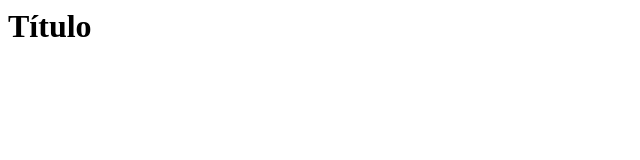
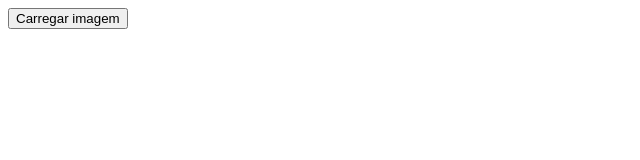
Before and after one commit to Etienep/SAPUI5_FULL, a plain HTML site: page index.html in a window 1280 px wide. Shown: the whole page, without its empty margins (0-640 px from the left). Drawn offline with Linux system fonts and the light colour scheme.

Commit message:
botão inserido

```diff
--- a/index.html
+++ b/index.html
@@ -10,13 +10,14 @@
 	</head>
 
 	<body>
-		<header>
-			<h1>Título</h1>
-		</header>
+         <button>Carregar imagem</button>
+		<!--<header>-->
+		<!--	<h1>Título</h1>-->
+		<!--</header>-->
 
-		<main>
+		<!--<main>-->
 
-		</main>
+		<!--</main>-->
 
 	</body>
 
```
Also changed, not shown: .che/project.json.
